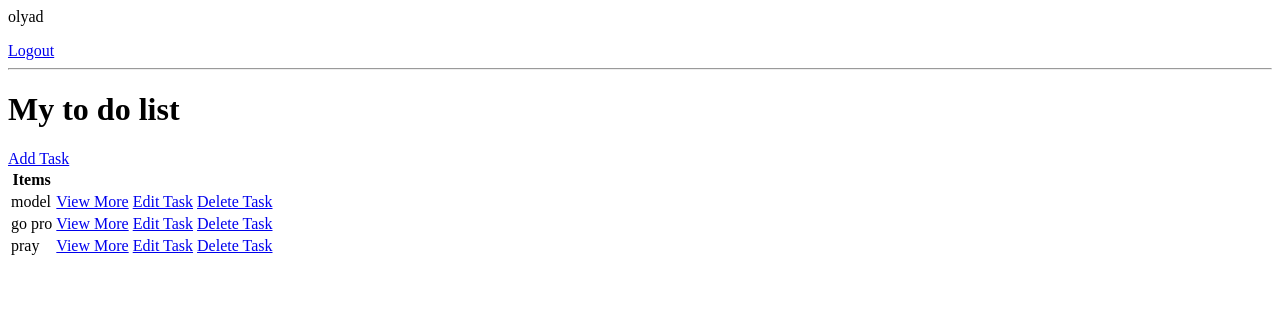
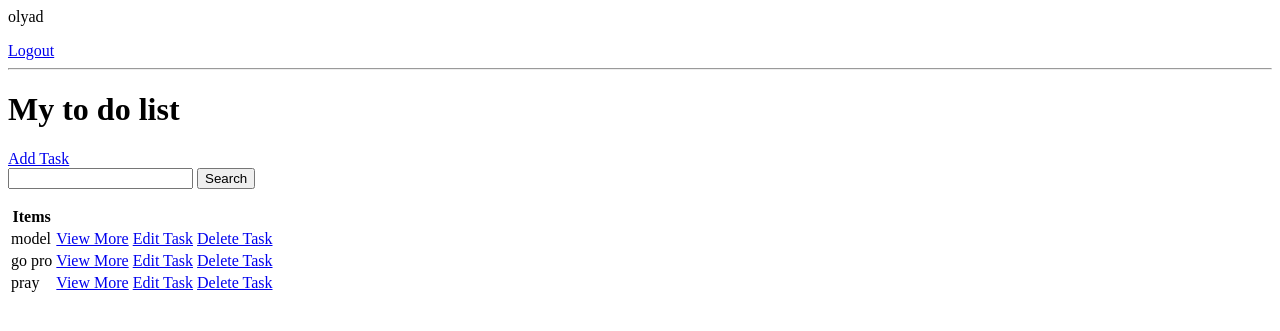
Before and after one commit to oli-mac/todo_list, a Django app: page / in a window 1280 px wide. Shown: the top 331 px of the page. Run offline with Django 4.2, Linux system fonts and the light colour scheme; a user stored in the database is signed in; data comes from the database, SQL or seed files in the repository; both versions use the stored data as it was after the commit.

Commit message:
search tasks

```diff
--- a/base/templates/base/task_list.html
+++ b/base/templates/base/task_list.html
@@ -9,6 +9,12 @@
 
 
 <a href="{% url 'task-create' %}">Add Task</a>
+
+<form action="" method="GET">
+    <input type="text" name="search-area" value="{{search_input}}">
+    <input type="submit" value="Search">
+</form>
+
 
 
 <table>
--- a/base/views.py
+++ b/base/views.py
@@ -1,5 +1,7 @@
+from encodings import search_function
 from multiprocessing import context
 from re import template
+from turtle import title
 from django.shortcuts import render,redirect
 from django.views.generic.list import ListView
 from django.views.generic.detail import DetailView
@@ -48,12 +50,19 @@ class RegisterPage(FormView):
 
 class TaskList(LoginRequiredMixin,ListView):
     model = Task
-    context_object_name='tasks'
+    context_object_name ='tasks'
 
     def get_context_data(self, **kwargs):
         context = super().get_context_data(**kwargs)
         context['tasks'] = context['tasks'].filter(user=self.request.user)
         context['count'] = context['tasks'].filter(complete=False).count()
+
+        search_input= self.request.GET.get('search-area') or ''
+        if search_input:
+            context['tasks'] = context['tasks'].filter(title__startswith=search_input)
+
+
+        context['search_input'] = search_input
 
         return context
 
```
Also changed, not shown: db.sqlite3.
